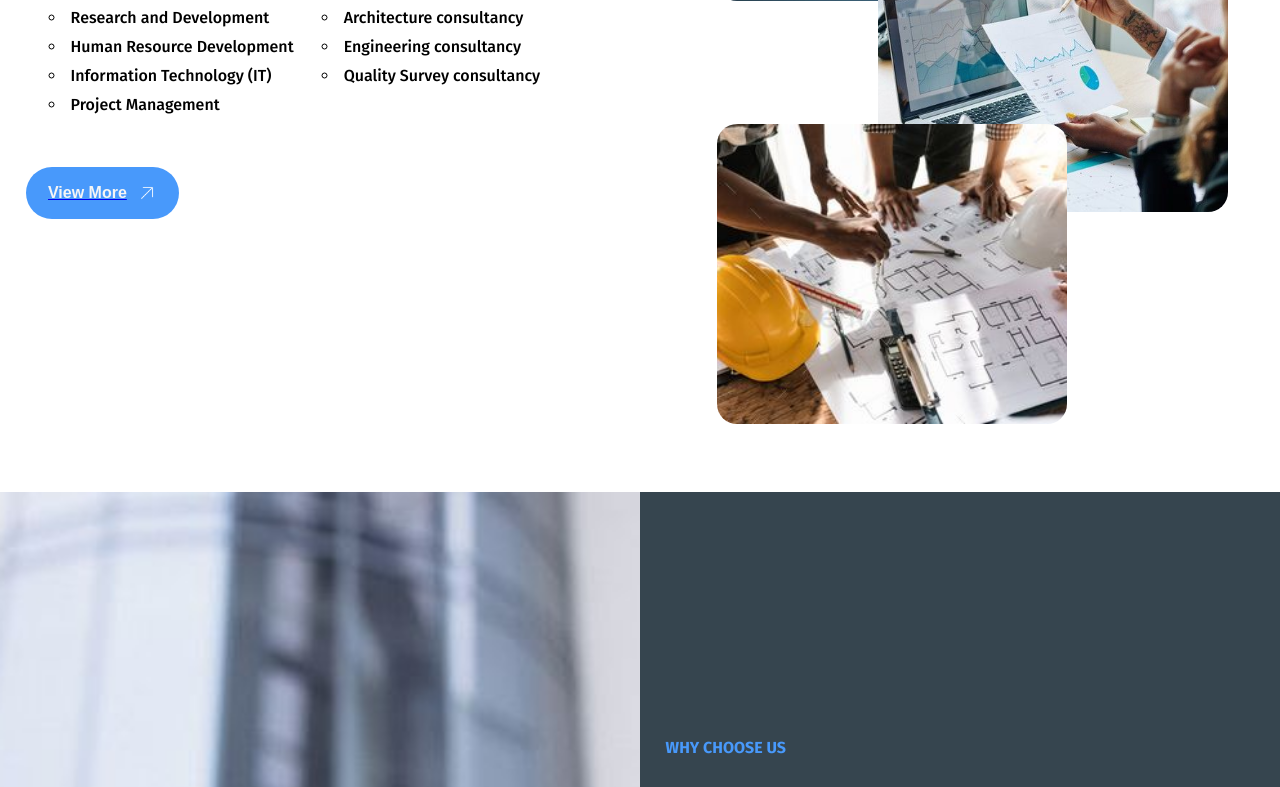
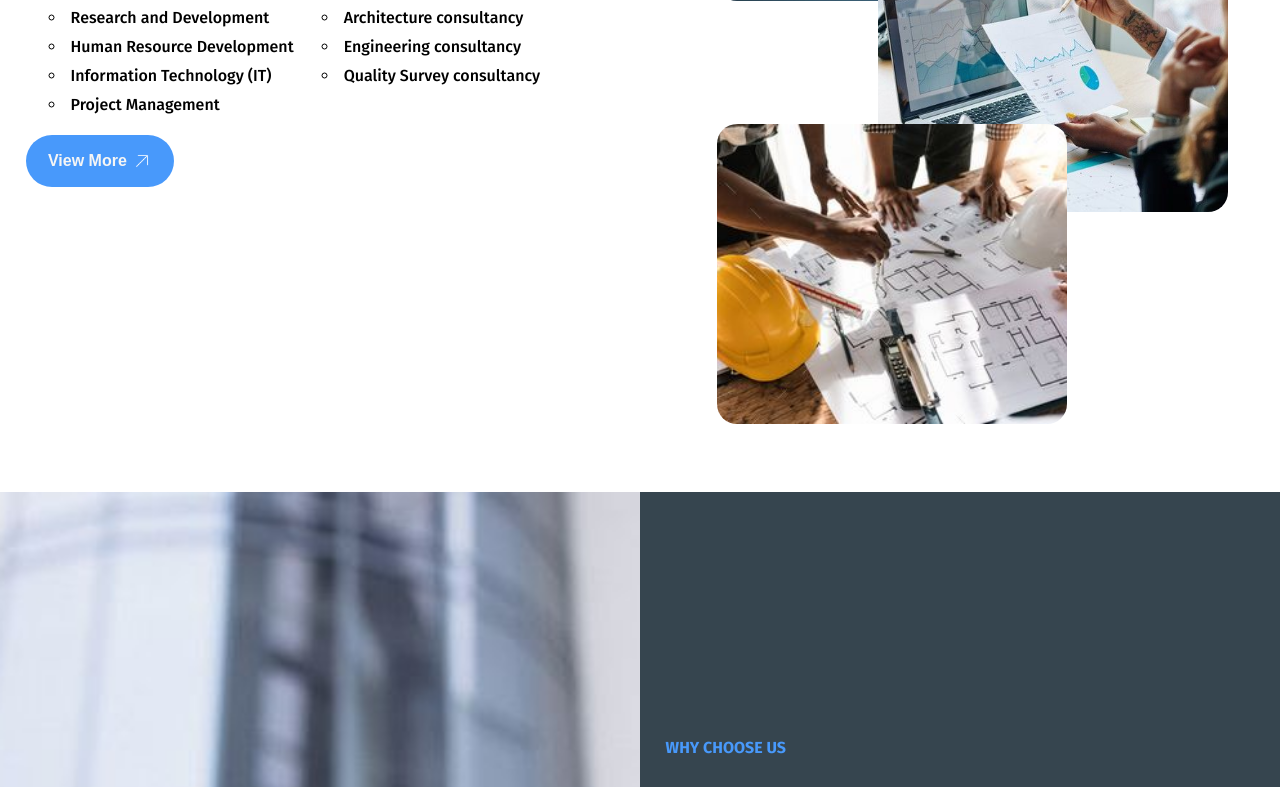
Before and after one commit to Sharon-Anita-Omonge/NgamauConsultancy, a React (Create React App) app: page / in a window 1280 px wide. Shown: the part 1320-2107 px from the top of the page. Built offline with nearby package versions, Linux system fonts and the light colour scheme.

Commit message:
callrequest

```diff
--- a/package.json
+++ b/package.json
@@ -7,6 +7,7 @@
     "@testing-library/react": "^13.4.0",
     "@testing-library/user-event": "^13.5.0",
     "ajv": "^8.17.1",
+    "axios": "^1.7.2",
     "react": "^18.3.1",
     "react-dom": "^18.3.1",
     "react-icons": "^5.2.1",
--- a/src/Components/Home/Home.css
+++ b/src/Components/Home/Home.css
@@ -47,7 +47,22 @@ form {
 	font-weight: 450;
 }
 .button {
-	margin-top: 5%;
+	border: none;
+	outline: none;
+	display: flex;
+	align-items: center;
+	gap: 5px;
+	cursor: pointer;
+}
+.nav-link {
+	text-decoration: none;
+}
+
+.btn.button img.arrow-up {
+	border: none;
+	outline: none;
+	margin: 0;
+	padding: 0;
 }
 .list-right {
 	width: 40%;
--- a/src/Components/Home/Home.js
+++ b/src/Components/Home/Home.js
@@ -8,7 +8,7 @@ import listpic2 from "../../assets/listpic2.jpg";
 import listpic4 from "../../assets/listpic4.jpg";
 import arrowup from "../../assets/arrow-up.png";
 import image1 from "../../assets/image1.jpg";
-import { NavLink } from "react-router-dom";
+import { Link } from "react-router-dom";
 import HomeAbout from "./HomeCollapsable";
 import RequestCallback from "./RequestCallBack";
 
@@ -125,12 +125,12 @@ const Home = () => {
 							<li>Quality Survey consultancy</li>
 						</ul>
 					</div>
-					<NavLink to='/services'>
-						<button className='btn button' type='link'>
+					<Link to='/services' className='nav-link'>
+						<button className='btn button' type='button'>
 							View more
-							<img src={arrowup} alt='' className='arrow-up' />
+							<img src={arrowup} alt='arrow up' className='arrow-up' />
 						</button>
-					</NavLink>
+					</Link>
 				</div>
 				<div className='list-right'>
 					<img src={listpic2} alt='' id='list1' />
@@ -153,12 +153,12 @@ const Home = () => {
 							efforts.
 						</p>
 					</div>
-					<NavLink to='/portfolio'>
+					<Link to='/portfolio' className='nav-link'>
 						<button className='btn button' type='link'>
 							View more
 							<img src={arrowup} alt='' className='arrow-up' />
 						</button>
-					</NavLink>
+					</Link>
 				</div>
 			</div>
 			<div>
--- a/src/Components/Home/RequestCallBack.js
+++ b/src/Components/Home/RequestCallBack.js
@@ -1,4 +1,5 @@
-import React from "react";
+import React, { useState } from "react";
+import axios from "axios";
 import "./Home.css";
 import styled from "styled-components";
 
@@ -20,12 +21,45 @@ const Select = styled.select`
 `;
 
 const RequestCallback = () => {
+	const [formStatus, setFormStatus] = useState("");
+	const [isSubmitting, setIsSubmitting] = useState(false);
+
+	const handleSubmit = async (e) => {
+		e.preventDefault();
+		setIsSubmitting(true);
+
+		const formData = new FormData(e.target);
+
+		try {
+			const response = await axios.post(
+				"https://api.web3forms.com/submit",
+				formData,
+				{
+					headers: {
+						"Content-Type": "multipart/form-data",
+					},
+				}
+			);
+
+			if (response.status === 200) {
+				setFormStatus("Message sent successfully!");
+			} else {
+				setFormStatus("Message failed to send.");
+			}
+		} catch (error) {
+			setFormStatus("Message failed to send.");
+		} finally {
+			setIsSubmitting(false);
+			e.target.reset(); // Reset the form after submission
+		}
+	};
+
 	return (
 		<div className='main-callback'>
 			<div className='callback container'>
-				<div className='callback-left '>
+				<div className='callback-left'>
 					<h2>
-						<span style={{ color: "var(--blue" }}>REQUEST</span> A CALL BACK.
+						<span style={{ color: "var(--blue)" }}>REQUEST</span> A CALL BACK.
 					</h2>
 					<p>
 						Would you like to speak to one of our advisers over the phone? Just
@@ -34,26 +68,39 @@ const RequestCallback = () => {
 					</p>
 				</div>
 				<div className='callback-right'>
-					<Form>
+					{isSubmitting && (
+						<p className='sending-message'>Sending message...</p>
+					)}
+					{formStatus && <p className='form-status'>{formStatus}</p>}
+					<Form onSubmit={handleSubmit}>
+						<input type='hidden' name='access_key' value='YOUR_ACCESS_KEY' />
 						<label htmlFor='discussion'>I would like to discuss:</label>
 						<Select id='discussion' name='discussion'>
-							<option value='business-planning'>
+							<option value='Research and Development'>
 								Research and Development
 							</option>
-							<option value='financial-advice'>
+							<option value='Human Resource Development'>
 								Human Resource Development
 							</option>
-							<option value='investment'>Information Technology (IT)</option>
-							<option value='investment'>Project Management </option>
-							<option value='investment'>Architecture consultancy</option>
-							<option value='investment'>Engineering consultancy</option>
-							<option value='investment'>Quality Survey consultancy</option>
+							<option value='Information Technology (IT)'>
+								Information Technology (IT)
+							</option>
+							<option value='Project Management'>Project Management </option>
+							<option value='Architecture consultancy'>
+								Architecture consultancy
+							</option>
+							<option value='Engineering consultancy'>
+								Engineering consultancy
+							</option>
+							<option value='Quality Survey consultancy'>
+								Quality Survey consultancy
+							</option>
 						</Select>
 						<label htmlFor='first-name'>First name</label>
-						<input type='text' id='first-name' name='first-name' required s />
+						<input type='text' id='first-name' name='first-name' required />
 						<label htmlFor='phone'>Phone number</label>
 						<input type='text' id='phone' name='phone' required />
-						<button type='submit' className='btn'>
+						<button type='submit' className='btn' disabled={isSubmitting}>
 							Call me back
 						</button>
 					</Form>
```
Also changed, not shown: 1 other file (tests, documents, lock files or other folders).
